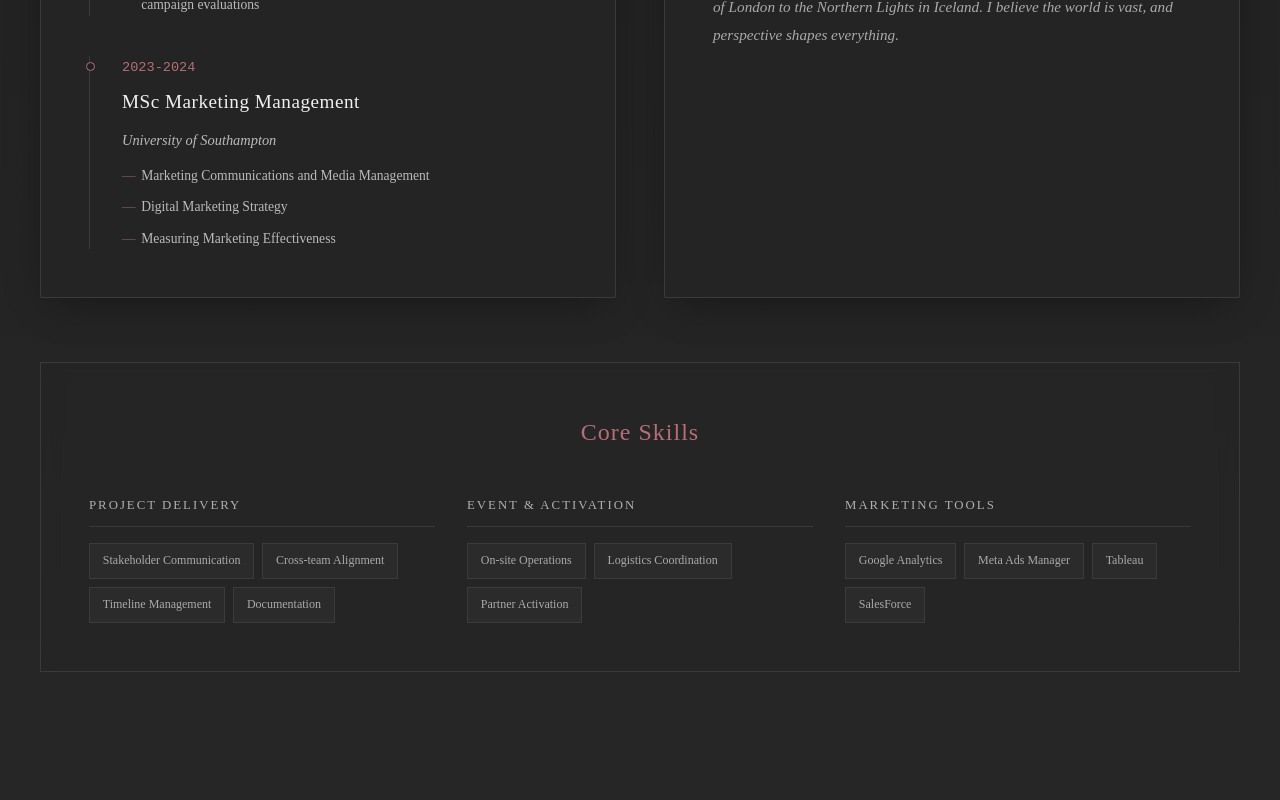
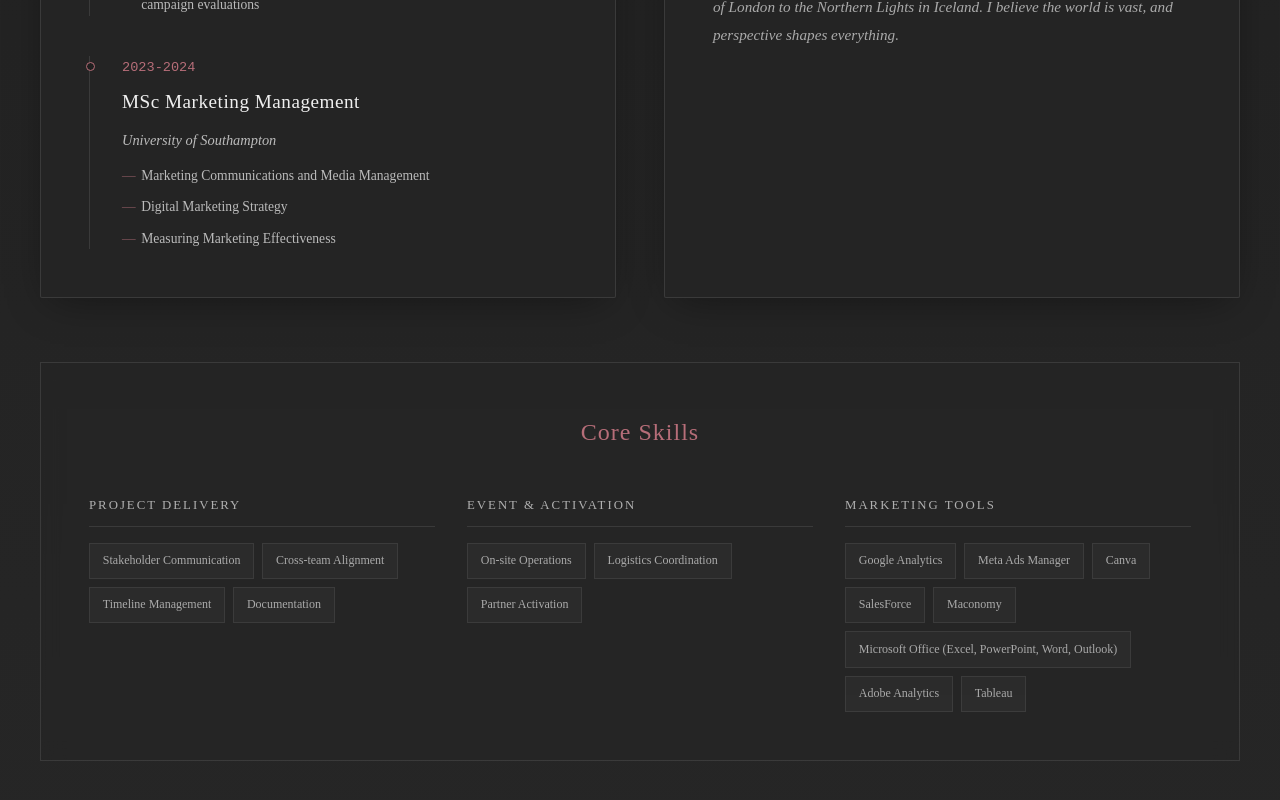
Before and after one commit to Sharon51596/profile, a Next.js app: page / in a window 1280 px wide. Shown: the part 1920-2720 px from the top of the page. Built offline with nearby package versions, Linux system fonts and the light colour scheme.

Commit message:
Update Marketing Tools list

```diff
--- a/components/About.tsx
+++ b/components/About.tsx
@@ -126,8 +126,12 @@ export default function About() {
               <div className={styles.skillTags}>
                 <span>Google Analytics</span>
                 <span>Meta Ads Manager</span>
+                <span>Canva</span>
+                <span>SalesForce</span>
+                <span>Maconomy</span>
+                <span>Microsoft Office (Excel, PowerPoint, Word, Outlook)</span>
+                <span>Adobe Analytics</span>
                 <span>Tableau</span>
-                <span>SalesForce</span>
               </div>
             </div>
           </div>
```
